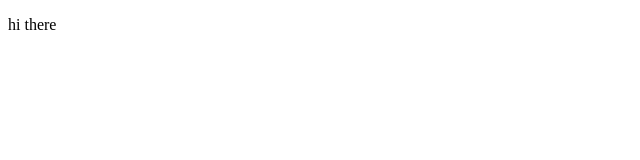
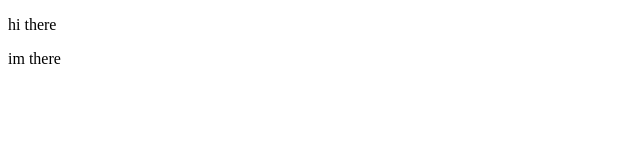
Before and after one commit to akkiankitydv/git-a, a plain HTML site: page index.html in a window 1280 px wide. Shown: the full height of the page, 0-640 px from the left. Drawn offline with Linux system fonts and the light colour scheme.

Commit message:
Update index.html

```diff
--- a/index.html
+++ b/index.html
@@ -5,6 +5,7 @@
     <meta name="viewport" content="width=device-width, initial-scale=1.0">
     <title>Document</title>
     <p>hi there</p>
+    <p>im there</p>
 
 </head>
 <body>
```
